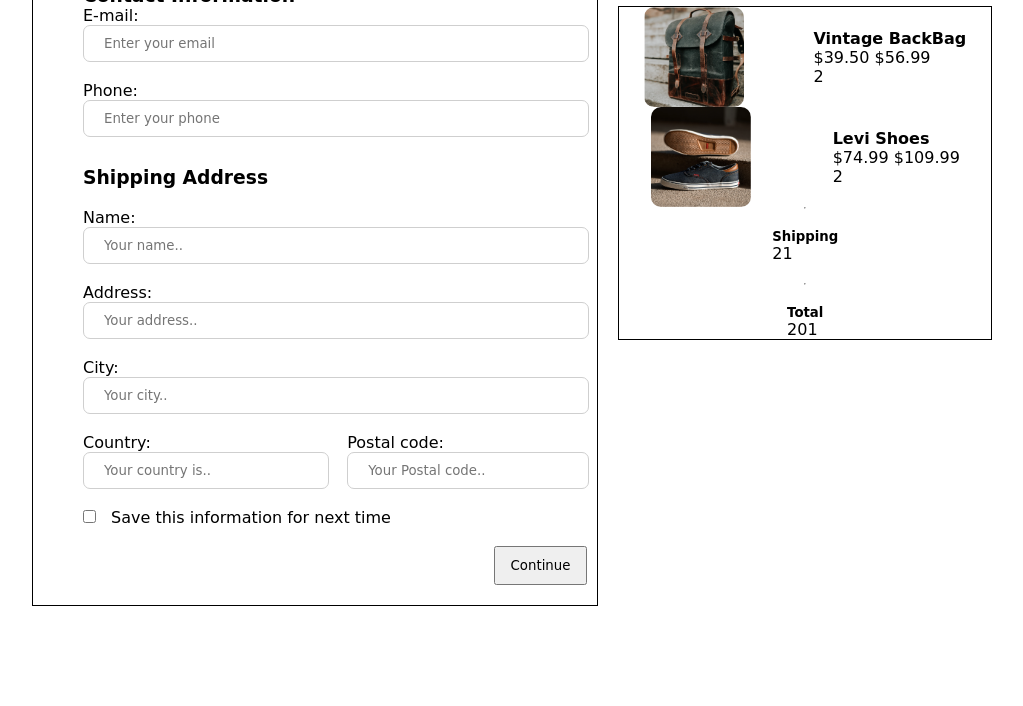
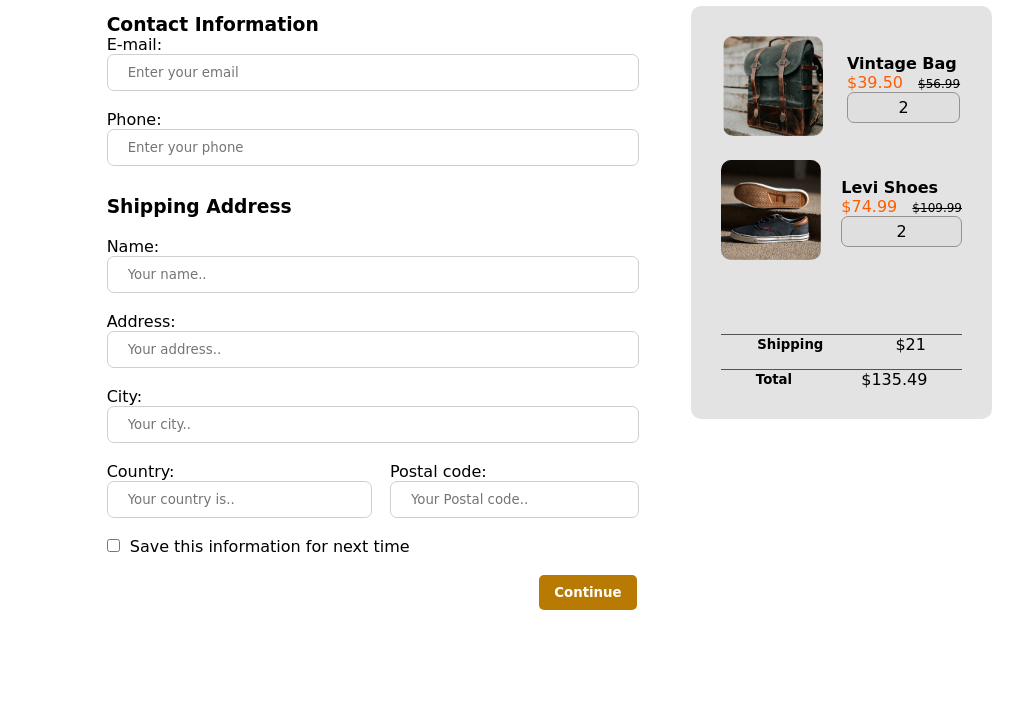
Before and after one commit to engsabbir/checkout-page, a plain HTML site: page index.html in a window 1280 px wide. Shown: the part 94-800 px from the top of the page, without its empty margins (118-1141 px from the left). Drawn offline with Linux system fonts and the light colour scheme; a web font is replaced by a local one.

Commit message:
desktop screen design complete

```diff
--- a/index.html
+++ b/index.html
@@ -18,7 +18,7 @@
     <!-- main start -->
     <main class="checkout-container">
         <section class="column checkout">
-            <h1>Checkout</h1>
+            <h1 class="heading">Checkout</h1>
             <!-- contact information section start -->
             <section class="contact-information">
                 <h3>Contact Information</h3>
@@ -89,44 +89,36 @@
         <!--shipping cart section start -->
         <section class="column cart-product">
             <div class="product">
-                <img src="images/photo1.png" alt="" class="product-img">
+                <div>
+                    <img src="images/photo1.png" alt="" class="product-img">
+                </div>
                 <div class="product-info">
-                    <h4>Vintage BackBag</h4>
-                    <p>$39.50 $56.99</p>
-                    <p>2</p>
+                    <h4>Vintage Bag</h4>
+                    <p><span class="price">$39.50</span> <span class="older-rate">$56.99</span></p>
+                    <p class="quantity">2</p>
                 </div>
             </div>
             <div class="product">
-                <img src="images/photo2.png" alt="" class="product-img">
+                <div>
+                    <img src="images/photo2.png" alt="" class="product-img">
+                </div>
                 <div class="product-info">
                     <h4>Levi Shoes</h4>
-                    <p>$74.99 $109.99</p>
-                    <p>2</p>
+                    <p><span class="price">$74.99</span> <span class="older-rate">$109.99</span></p>
+                    <p class="quantity">2</p>
                 </div>
             </div>
-            <div class="product total">
-                <hr>
-                <div>
+            <div class="product-total">
+                <div class="total-column">
                     <h5>Shipping</h5>
-                    <p>21</p>
+                    <p>$21</p>
                 </div>
-                <hr>
-                <div>
+                <div class="total-column">
                     <h5>Total</h5>
-                    <p>201</p>
+                    <p>$135.49</p>
                 </div>
             </div>
         </section>
-
-
-
-
-
-
-        <!-- section start -->
-        <!-- section start -->
-        <!-- section start -->
-        <!-- section start -->
     </main>
 </body>
 
--- a/style.css
+++ b/style.css
@@ -6,19 +6,17 @@
 /* checkout section start */
 .checkout-container{
     margin: 0 150px;
-
     display: flex;
     justify-content: space-around;
     align-items: start;
-}
-.column{
-    border: 1px solid black;
-
 }
 .checkout{
     width: 50%;
     padding: 20px 50px;
     width: 50%;
+}
+.heading{
+    font-size: 50px;
 }
 .checkout input[type="text"], input[type="password"], input[type="email"], input[type="number"]{
     width: 100%;
@@ -40,35 +38,69 @@
     width: calc((100% - 30px) / 2);
 }
 .save-information label{
-    margin-left: 10px;
+    margin-left: 5px;
 }
 .continue-btn{
     display: flex;
 }
 .continue-btn button{
     padding: 10px 15px;
-    text-align: right;
     margin-right: -40px;
+    background-color: rgb(185, 122, 3);
+    cursor: pointer;
+    border: none;
+    color: white;
+    font-weight: 800;
+    border-radius: 5px;
+}
+.continue-btn button:hover{
+    background-color: rgb(255, 166, 0);
+    color: black;
 }
 /* cart product section start */
 .cart-product{
     margin:100px 20px;
-    width: 40%;
+    padding: 30px;
+    background-color: rgba(201, 200, 200, 0.5);
+    border-radius: 10px;
+
 }
 .product{
     display: flex;
+    justify-content: flex-start;
+    align-items: start;
+    justify-content: start;
     gap: 20px;
-}
-.total{
-    display: grid;
+    margin-bottom: 20px;
+    position: relative;
 }
 .product img{
     width: 100px;
     height: 100px;
     border-radius: 10px;
 }
-/* section start */
-/* section start */
-/* section start */
-/* section start */
-/* section start */
+.price{
+    color: rgb(255, 94, 0);
+}
+.older-rate{
+    font-size: 12px;
+    margin-left: 10px;
+    text-decoration: line-through;
+}
+.quantity{
+    background-color: rgb(223, 223, 223);
+    border: 1px solid rgb(148, 146, 146);
+    border-radius: 7px;
+    padding: 5px 8px;
+    display: flex;
+    justify-content: center;
+}
+.product-total{
+    margin-top: 70px;
+}
+.total-column{
+    display: flex;
+    justify-content: space-between;
+    margin-top: 15px;
+    border-top: 1px solid rgb(85, 83, 83);
+}
```
